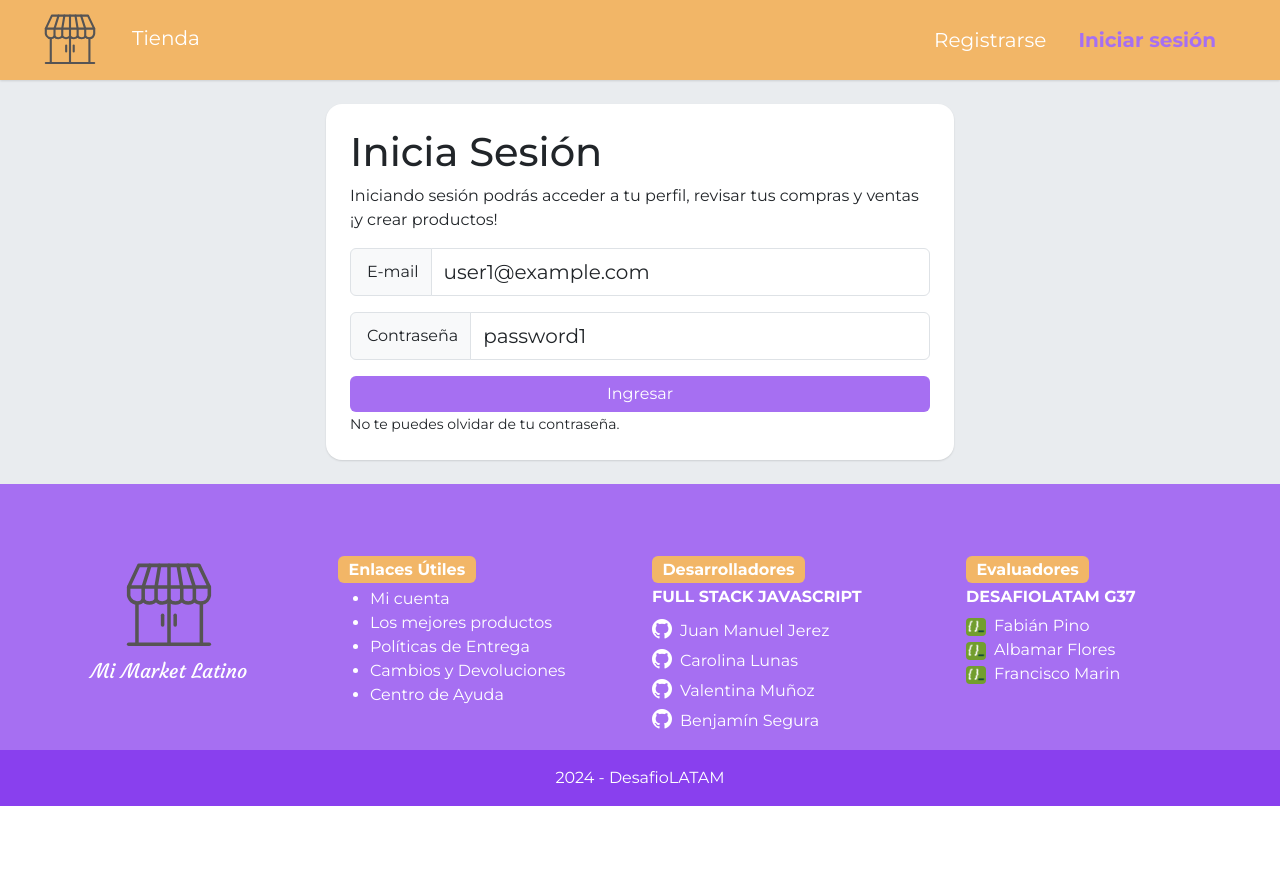
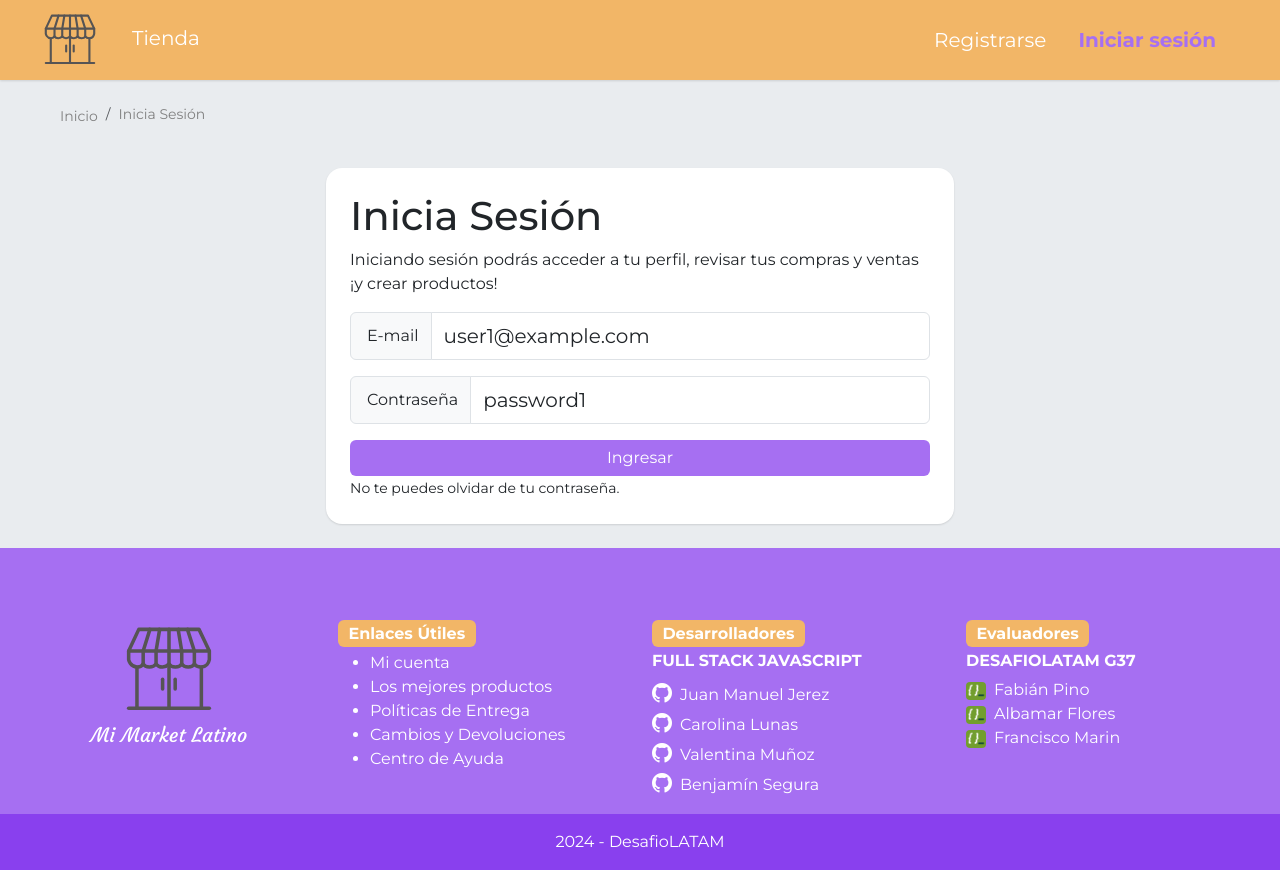
Before and after one commit to carolinalunasfarah/marketplace-frontend-react-user, a React (Vite) app: page /inicia-sesion in a window 1280 px wide. Before the commit the page ends 806 px from the top, so only its background shows below. Built offline with nearby package versions, Linux system fonts and the light colour scheme.

Commit message:
Add NavigationTrail (Breadcrumbs)

```diff
--- a/src/views/Login.jsx
+++ b/src/views/Login.jsx
@@ -7,6 +7,9 @@ import { DataContext } from "../context/DataContext"
 
 // react-bootstrap
 import { Container, Row, Col, Form, InputGroup, Button } from "react-bootstrap";
+
+// components
+import NavigationTrail from "../components/NavigationTrail"
 
 // notifications
 import Swal from "sweetalert2"
@@ -25,8 +28,8 @@ const Login = () => {
     document.title = `${title} - Inicia Sesión`;
   }, []);
 
-    const handleUser = (event) =>
-        setUser({ ...user, [event.target.name]: event.target.value });
+  const handleUser = (event) =>
+    setUser({ ...user, [event.target.name]: event.target.value });
 
   const handleSubmit = async (event) => {
     event.preventDefault();
@@ -54,6 +57,19 @@ const Login = () => {
 
   return (
     <Container fluid className="bg-body-secondary">
+      <section className="px-5 pt-4">
+        <NavigationTrail
+          paths={[
+            {
+              text: "Inicio",
+              to: "/",
+            },
+            {
+              text: "Inicia Sesión",
+              active: true,
+            },
+          ]}></NavigationTrail>
+      </section>
       <Row className="d-flex justify-content-center mx-1 mx-lg-0 py-4">
         <Col className="col-12 col-md-6 bg-white box-shadow rounded-4 p-4">
           <h1>Inicia Sesión</h1>
--- a/src/views/Register.jsx
+++ b/src/views/Register.jsx
@@ -10,6 +10,7 @@ import { Container, Row, Col, Form, InputGroup, Button } from "react-bootstrap";
 
 // components
 import { LoginGoogle } from "../components/GoogleLogIn";
+import NavigationTrail from "../components/NavigationTrail";
 
 // notifications
 import Swal from "sweetalert2";
@@ -85,6 +86,19 @@ const Register = () => {
 
   return (
     <Container fluid className="bg-body-secondary">
+      <section className="px-5 pt-4">
+        <NavigationTrail
+          paths={[
+            {
+              text: "Inicio",
+              to: "/",
+            },
+            {
+              text: "Regístrate",
+              active: true,
+            },
+          ]}></NavigationTrail>
+      </section>
       <Row className="d-flex justify-content-center mx-1 mx-lg-0 py-4">
         <Col className="col-12 col-md-6 bg-white box-shadow rounded-4 p-4">
           <h1>Crear cuenta</h1>
--- a/src/views/UserProfile.jsx
+++ b/src/views/UserProfile.jsx
@@ -9,6 +9,8 @@ import { DataContext } from "../context/DataContext";
 // react-bootstrap
 import { Container, Row, Col, Accordion, Image } from "react-bootstrap";
 
+// components
+import NavigationTrail from "../components/NavigationTrail";
 
 const UserProfile = () => {
   const Auth = useContext(AuthContext);
@@ -41,7 +43,20 @@ const UserProfile = () => {
   return (
     Auth.userIsLoggedIn &&
     <Container fluid className="bg-body-secondary">
-      <Row className="mx-1 mx-lg-0 py-4 gap-4 justify-content-center">
+      <section className="px-5 pt-4">
+      <NavigationTrail
+                    paths={[
+                        {
+                            text: "Inicio",
+                            to: "/",
+                        },
+                        {
+                            text: "Mi Perfil",
+                            active: true,
+                        },
+                    ]}></NavigationTrail>
+      </section>
+      <Row className="mx-1 mx-lg-0 py-2 gap-4 justify-content-center">
         <Col className="col-12 col-lg-2 rounded-4 box-shadow bg-white p-2">
           <section className="d-flex flex-row flex-lg-column justify-content-lg-center align-items-lg-center gap-4">
             <div style={{ width: '100px', height: '100px' }}>
@@ -114,7 +129,7 @@ const UserProfile = () => {
           <div className="rounded-4 box-shadow animated-gradient p-2 mb-4">
             Hot Deals en Mi Market Latino
           </div>
-          <Image src="/ads.webp" className="img-fluid rounded-4" />
+          <Image src="../assets/img/ads.webp" className="img-fluid rounded-4" />
         </Col>
       </Row>
     </Container>
```
